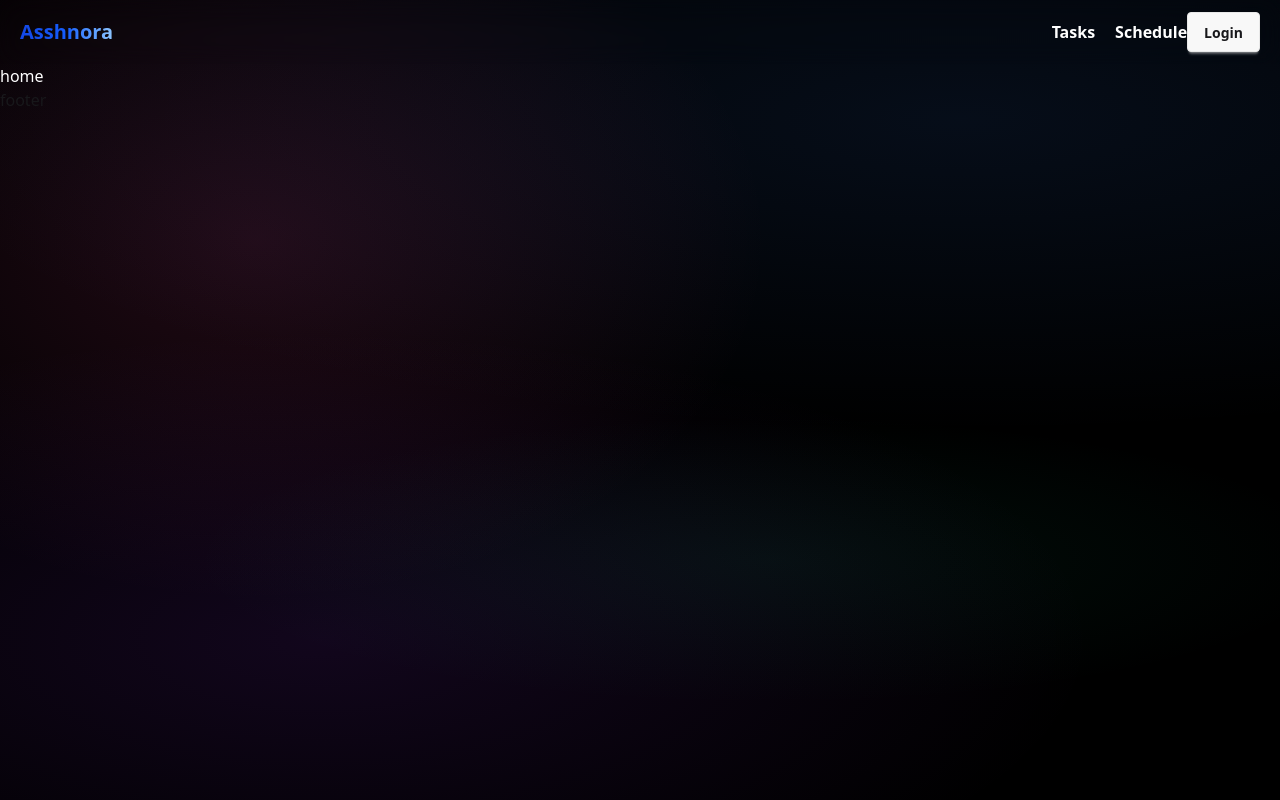
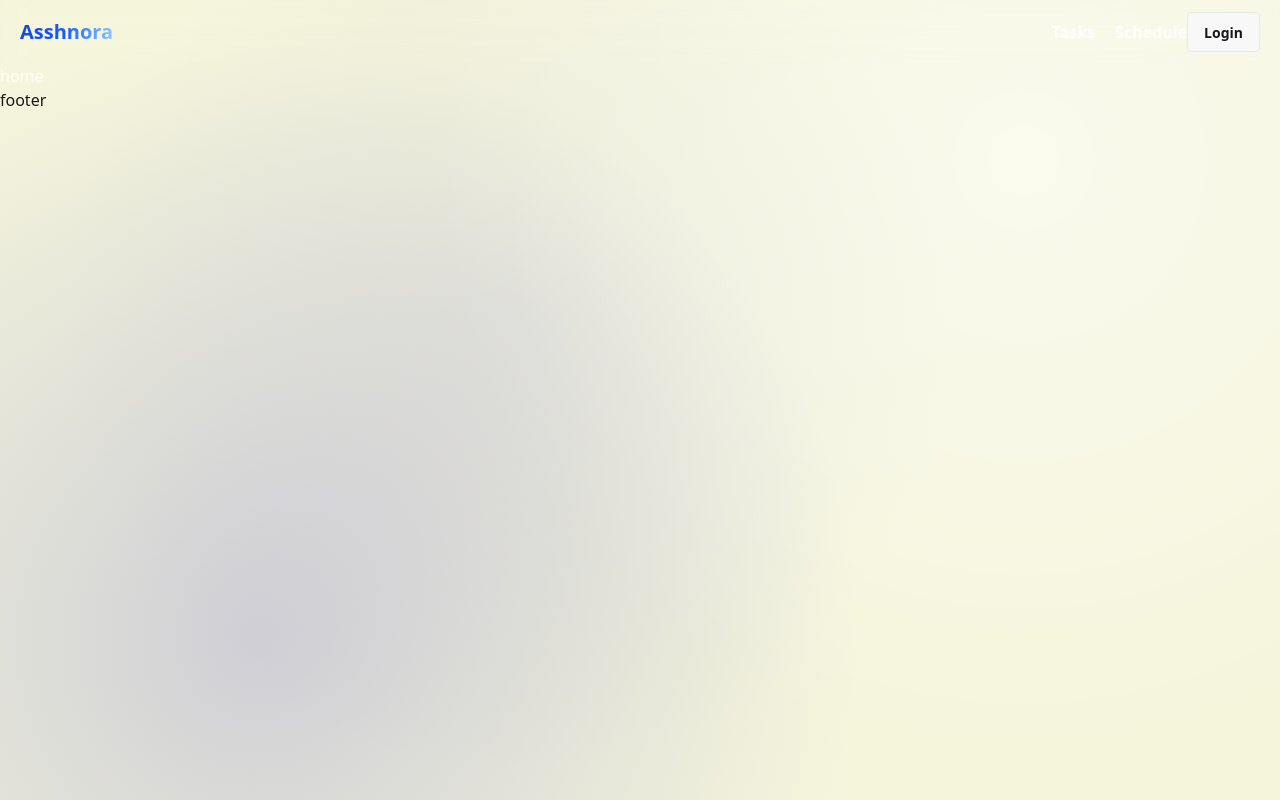
Before and after one commit to tahmid-khan-hub/Asshnora, a Next.js app: page / in a window 1280 px wide. Built offline with nearby package versions, Linux system fonts and the light colour scheme; a web font is replaced by a local one.

Commit message:
Updated the background

```diff
--- a/src/app/layout.tsx
+++ b/src/app/layout.tsx
@@ -27,26 +27,23 @@ export default function RootLayout({
   return (
     <html lang="en">
       <body className={`${inter.variable} ${passero.variable} antialiased`}>
-        <div className="min-h-screen w-full bg-black relative">
-          {/* Cosmic Nebula */}
+        <div className="min-h-screen w-full bg-[#f5f5dc] relative">
+          {/*  Warm Beige Texture  */}
           <div
-            className="absolute inset-0 "
+            className="absolute inset-0 z-0"
             style={{
-              background: `
-       radial-gradient(ellipse 110% 70% at 25% 80%, rgba(147, 51, 234, 0.12), transparent 55%),
-       radial-gradient(ellipse 130% 60% at 75% 15%, rgba(59, 130, 246, 0.10), transparent 65%),
-       radial-gradient(ellipse 80% 90% at 20% 30%, rgba(236, 72, 153, 0.14), transparent 50%),
-       radial-gradient(ellipse 100% 40% at 60% 70%, rgba(16, 185, 129, 0.08), transparent 45%),
-       #000000
-     `,
+              backgroundImage: `
+              radial-gradient(circle at 20% 80%, rgba(120,119,198,0.3) 0%, transparent 50%),
+              radial-gradient(circle at 80% 20%, rgba(255,255,255,0.5) 0%, transparent 50%),
+              radial-gradient(circle at 40% 40%, rgba(120,119,198,0.1) 0%, transparent 50%)`,
             }}
           />
           {/* Content */}
-          <main className="relative z-10">
+          <main className="">
             <Navbar></Navbar>
             {children}
             <Footer></Footer>
-            </main>
+          </main>
         </div>
       </body>
     </html>
```
